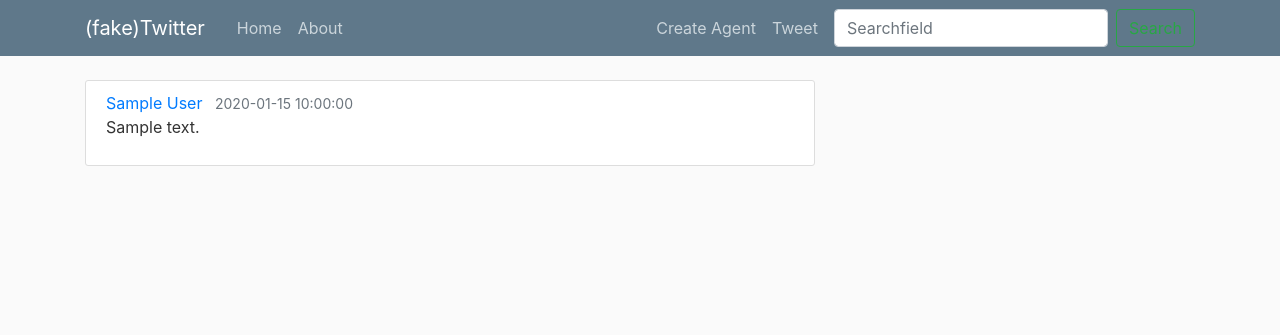
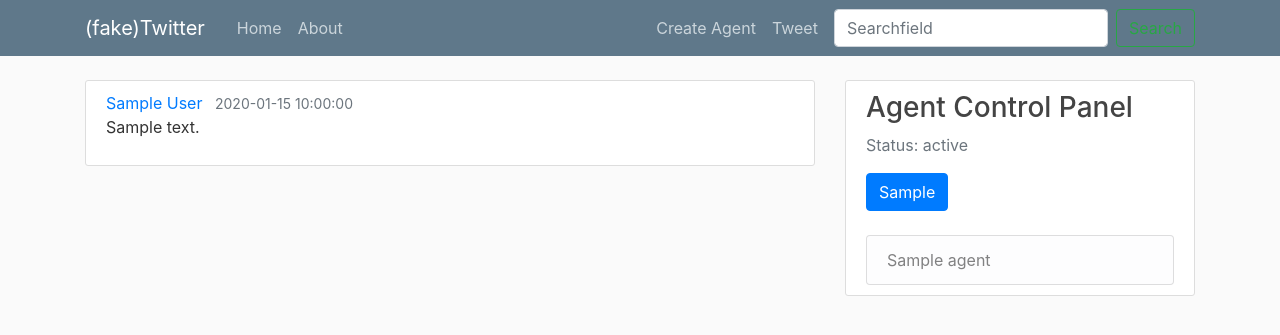
Before and after one commit to Haltoen/Generative_Twitter_Agents, a Python web app: template src/web_app/templates/home.html in a window 1280 px wide. Shown: the top 335 px of the page. Run offline with Jinja, Linux system fonts and the light colour scheme; the template is opened without the code that fills it: most values are stand-ins (such as "Sample title", 1, 10 or a date in 2020).

Commit message:
button not working

```diff
--- a/src/web_app/templates/home.html
+++ b/src/web_app/templates/home.html
@@ -20,3 +20,30 @@
     <button class="btn btn-outline-success my-2 my-sm-0" type="submit">Search</button>
 </form>
 {% endblock searchbar %}
+
+{% block sidebar %}
+<div class="col-md-4">
+    <div class="content-section">
+      <h3>Agent Control Panel</h3>
+      <p class="text-muted">Status: {{ status }}</p>
+      <form action="{{ url_for('toggle_pause') }}" method="POST">
+          <button class="btn btn-primary" type="submit" name="pause_unpause" value="{{ pause_unpause }}">{{ pause_unpause }}</button>
+      </form>
+      <br>
+      <ul class="list-group">
+        {% if agents %}
+          {% for agent in agents %}
+            <li class="list-group-item list-group-item-light">
+              <span class="agent-name">{{ agent.name }}</span>
+            </li>
+          {% endfor %}
+        {% else %}
+          <li class="list-group-item list-group-item-light">
+            <span class="agent-name">No agents available</span>
+            <span class="status-indicator default"></span>
+          </li>
+        {% endif %}
+      </ul>
+    </div>
+  </div>
+{% endblock sidebar %}
--- a/src/web_app/templates/layout.html
+++ b/src/web_app/templates/layout.html
@@ -50,10 +50,10 @@
                 </div>
                 {% endfor %}
               {% endif %}
-
             {% endwith %}
             {% block content %}{% endblock %}
           </div>
+            {% block sidebar %}{% endblock %}
         </div>
       </main>
 
```
Also changed, not shown: src/Agents/game.py (+10 -0 lines), src/web_app/run_app.py (+16 -2 lines).
